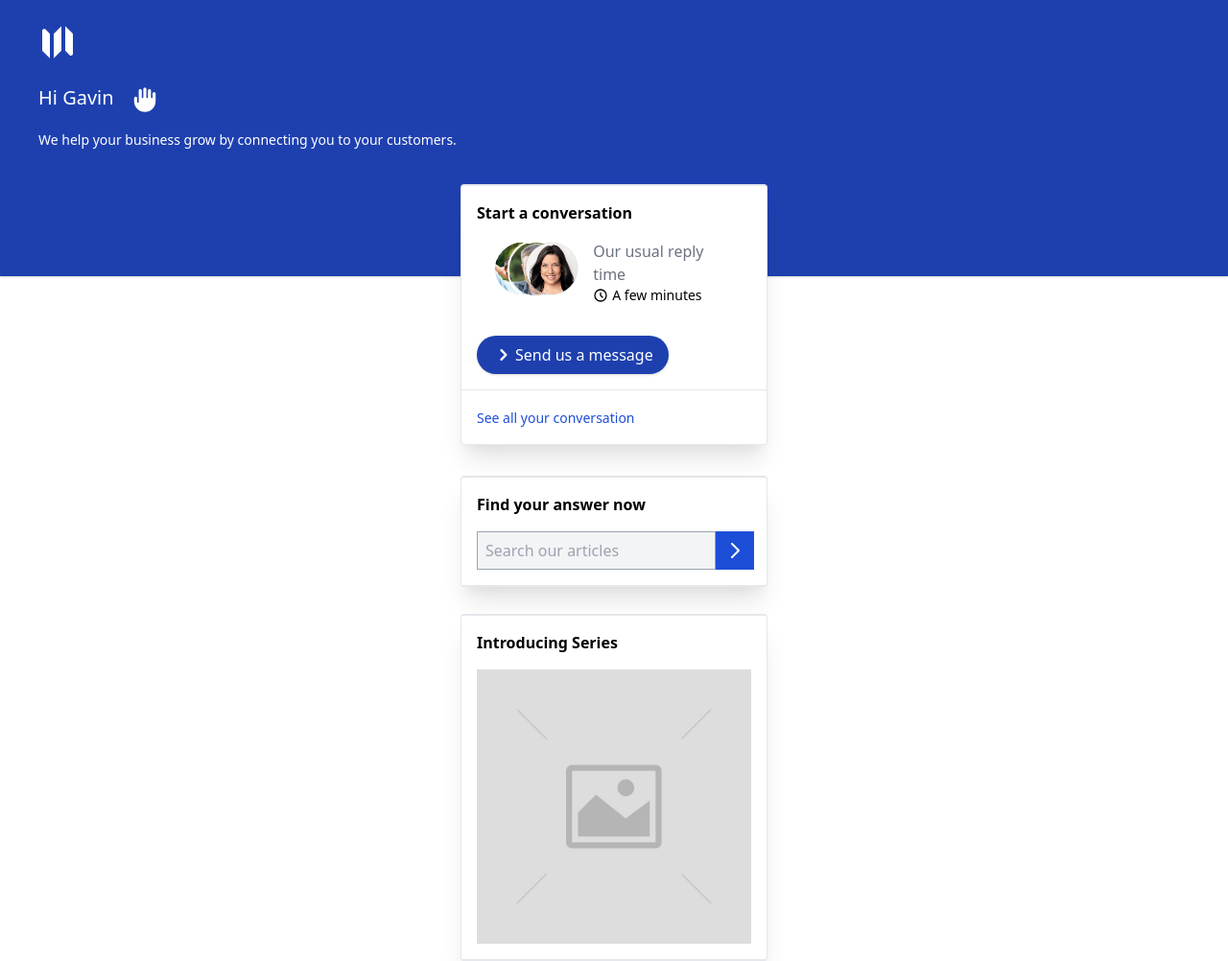
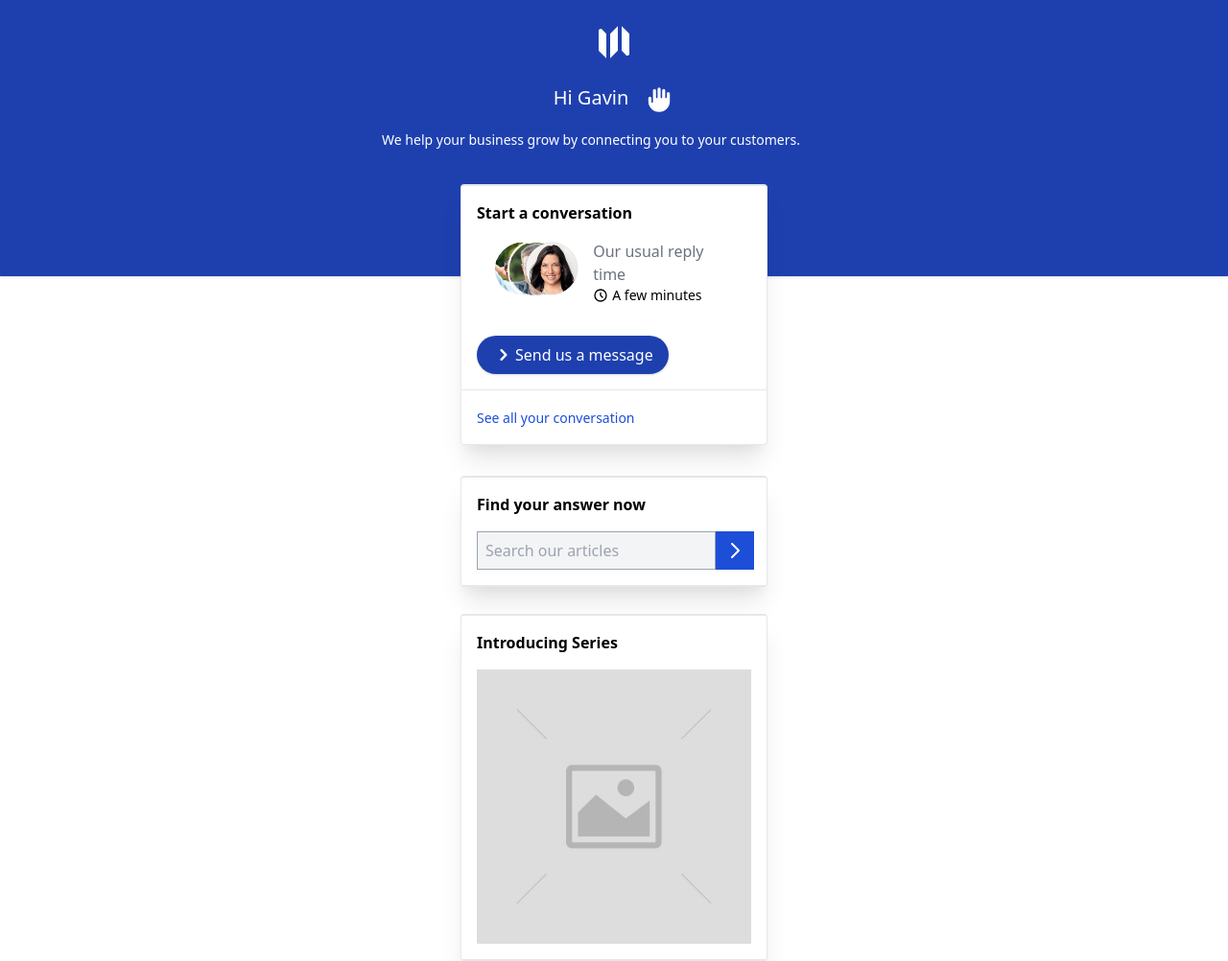
Before and after one commit to t4zo/messenger-ui, a website built with Parcel: page index.html in a window 1280 px wide. Shown: the whole page at 96% size. Built offline with nearby package versions, Linux system fonts and the light colour scheme.

Commit message:
centering header

```diff
--- a/index.html
+++ b/index.html
@@ -16,11 +16,11 @@
 <link rel="stylesheet" href="./styles/style.scss">
 <body>
   <main class="relative">
-    <div class="h-72 bg-blue-800 shadow px-10 py-6 text-white">
-      <a href="#">
+    <div class="h-72 bg-blue-800 shadow px-10 py-6 text-white flex flex-col items-center">
+      <a href="#" class="self-start md:self-center">
         <svg class="w-10 h-10" fill="currentColor" viewBox="0 0 20 20" xmlns="http://www.w3.org/2000/svg"><path fill-rule="evenodd" d="M12 1.586l-4 4v12.828l4-4V1.586zM3.707 3.293A1 1 0 002 4v10a1 1 0 00.293.707L6 18.414V5.586L3.707 3.293zM17.707 5.293L14 1.586v12.828l2.293 2.293A1 1 0 0018 16V6a1 1 0 00-.293-.707z" clip-rule="evenodd"></path></svg>
       </a>
-      <div class="flex mt-6 mb-4">
+      <div class="flex mt-6 mb-4 self-start md:self-center">
         <h3 class="text-xl mr-4">Hi Gavin</h3>
         <svg class="w-8 h-8" fill="currentColor" viewBox="0 0 20 20" xmlns="http://www.w3.org/2000/svg"><path fill-rule="evenodd" d="M9 3a1 1 0 012 0v5.5a.5.5 0 001 0V4a1 1 0 112 0v4.5a.5.5 0 001 0V6a1 1 0 112 0v5a7 7 0 11-14 0V9a1 1 0 012 0v2.5a.5.5 0 001 0V4a1 1 0 012 0v4.5a.5.5 0 001 0V3z" clip-rule="evenodd"></path></svg>
       </div>
```
